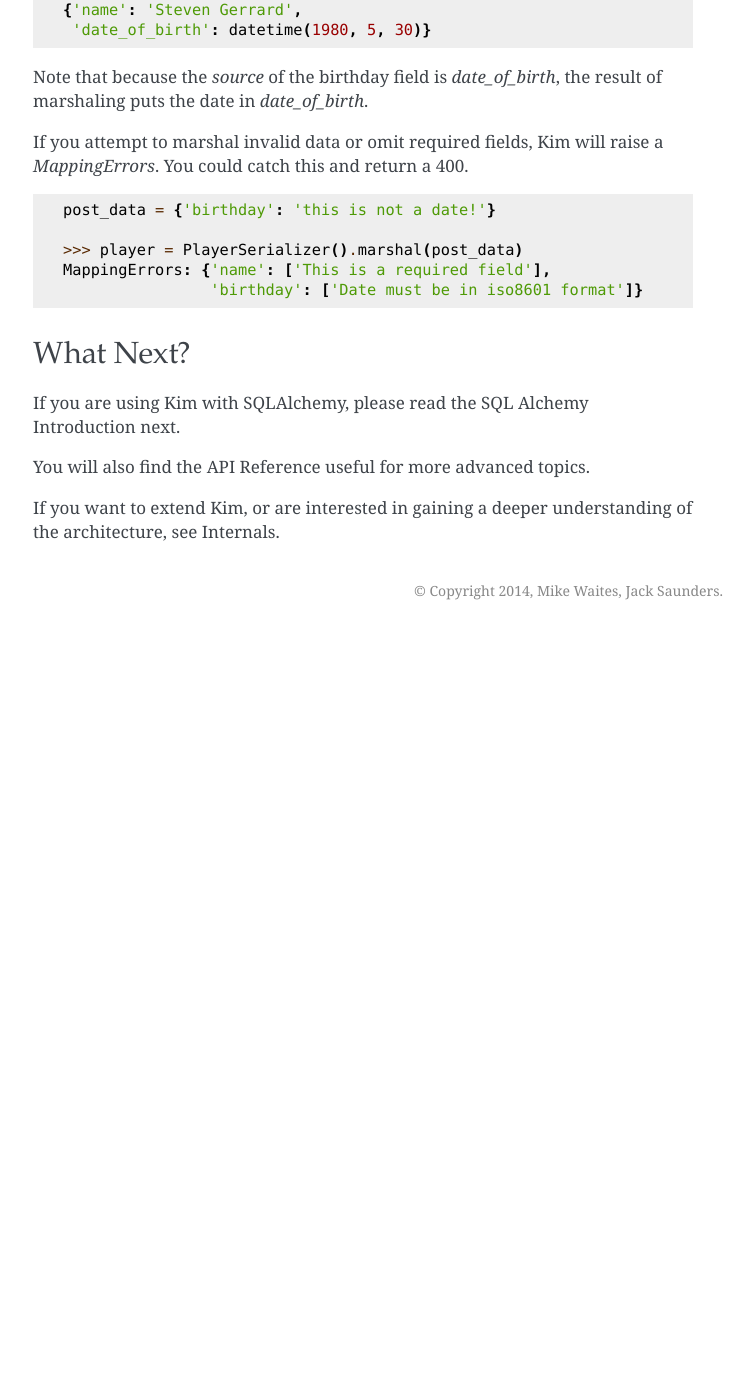
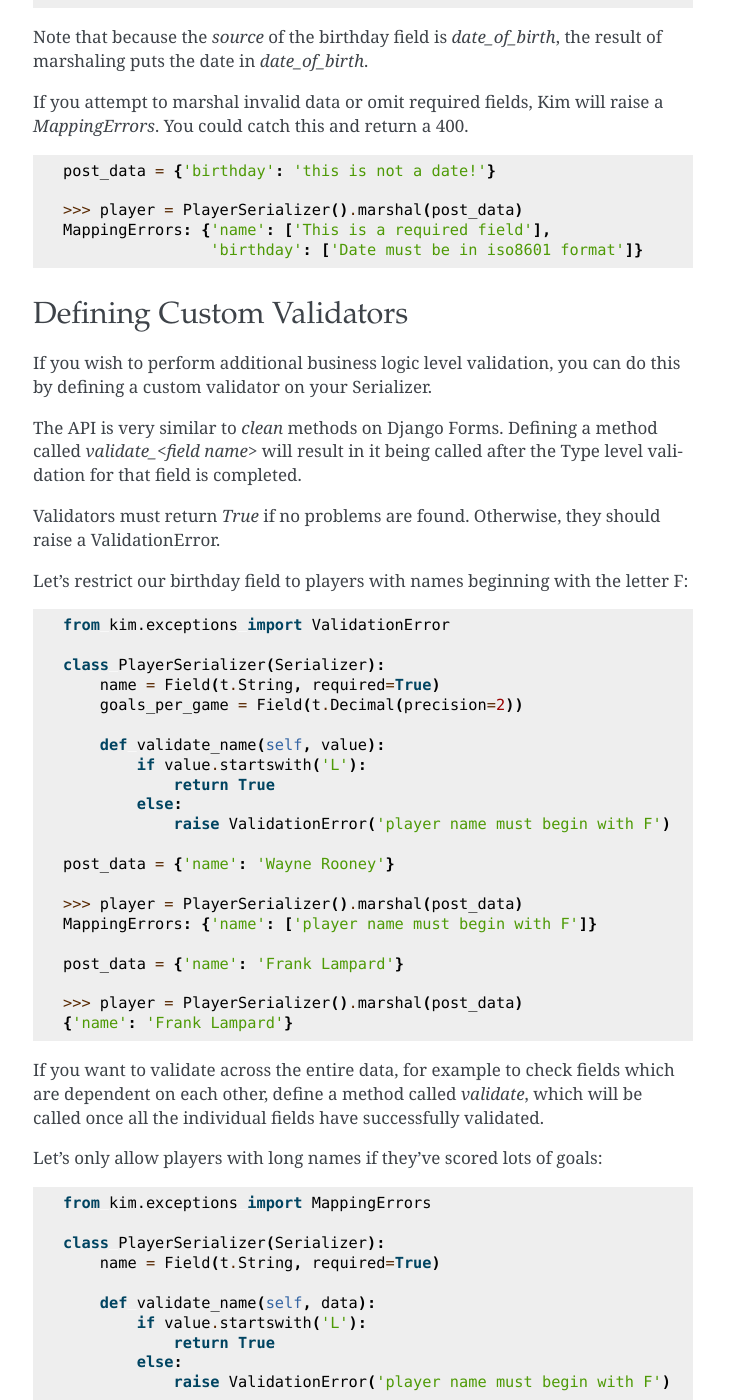
Before and after one commit to mikeywaites/kim, a Sphinx documentation site: the page built from docs/quickstart.rst, in a window 1280 px wide and 1400 px high, scrolled down 4443 px. Shown: the whole window, without its empty margins (387-1140 px from the left). Built offline with Sphinx 7.4.7, drawn with Linux system fonts in a browser that asks for light colours; pages that are not in the unit, such as notebooks, are missing from menus; before the commit the page ends 5073 px from its top, so only the background shows below that; some of the changed text lies outside the part shown.

Commit message:
stuff about validators

```diff
--- a/README.rst
+++ b/README.rst
@@ -22,11 +22,9 @@ Example
         name = Column(String)
         age = Column(Integer)
 
-
     class MySerializer(SQASerializer):
         name = Field(String)
         current_age = Field(Integer, source='age')
-
 
     person1 = db.session.query(Person).first()
 
--- a/docs/quickstart.rst
+++ b/docs/quickstart.rst
@@ -223,18 +223,16 @@ Let's use our PlayerSerializer to marshal some data.
 
 .. code-block:: python
 
-    from kim.roles import whitelist
-
     class PlayerSerializer(Serializer):
         name = Field(t.String, required=True)
         birthday = Field(t.DateTime, source='date_of_birth')
         goals_per_game = Field(t.Decimal(precision=2))
 
-    post_data = {'name': 'Steven Gerrard', 'birthday': '1980-05-30T00:00:00Z'}
+    post_data = {'name': 'Wayne Rooney', 'birthday': '1985-10-24T00:00:00Z'}
 
     >>> player = PlayerSerializer().marshal(post_data)
-    {'name': 'Steven Gerrard',
-     'date_of_birth': datetime(1980, 5, 30)}
+    {'name': 'Wayne Rooney',
+     'date_of_birth': datetime(1980, 10, 24)}
 
 Note that because the `source` of the birthday field is `date_of_birth`, the
 result of marshaling puts the date in `date_of_birth`.
@@ -251,6 +249,80 @@ a `MappingErrors`. You could catch this and return a 400.
                     'birthday': ['Date must be in iso8601 format']}
 
 
+Defining Custom Validators
+--------------------------
+
+If you wish to perform additional business logic level validation, you can do
+this by defining a custom validator on your Serializer.
+
+The API is very similar to `clean` methods on Django Forms. Defining a method
+called `validate_<field name>` will result in it being called after the
+Type level validation for that field is completed.
+
+Validators must return `True` if no problems are found. Otherwise, they should
+raise a ValidationError.
+
+Let's restrict our birthday field to players with names beginning with the
+letter F:
+
+.. code-block:: python
+
+    from kim.exceptions import ValidationError
+
+    class PlayerSerializer(Serializer):
+        name = Field(t.String, required=True)
+        goals_per_game = Field(t.Decimal(precision=2))
+
+        def validate_name(self, value):
+            if value.startswith('L'):
+                return True
+            else:
+                raise ValidationError('player name must begin with F')
+
+    post_data = {'name': 'Wayne Rooney'}
+
+    >>> player = PlayerSerializer().marshal(post_data)
+    MappingErrors: {'name': ['player name must begin with F']}
+
+    post_data = {'name': 'Frank Lampard'}
+
+    >>> player = PlayerSerializer().marshal(post_data)
+    {'name': 'Frank Lampard'}
+
+
+If you want to validate across the entire data, for example to check fields
+which are dependent on each other, define a method called `validate`, which
+will be called once all the individual fields have successfully validated.
+
+
+
+Let's only allow players with long names if they've scored lots of goals:
+
+
+.. code-block:: python
+
+    from kim.exceptions import MappingErrors
+
+    class PlayerSerializer(Serializer):
+        name = Field(t.String, required=True)
+
+        def validate_name(self, data):
+            if value.startswith('L'):
+                return True
+            else:
+                raise ValidationError('player name must begin with F')
+
+    post_data = {'name': 'Wayne Rooney'}
+
+    >>> player = PlayerSerializer().marshal(post_data)
+    MappingErrors: {'name': ['player name must begin with F']}
+
+    post_data = {'name': 'Frank Lampard'}
+
+    >>> player = PlayerSerializer().marshal(post_data)
+    {'name': 'Frank Lampard'}
+
+
 
 What Next?
 ----------
```
